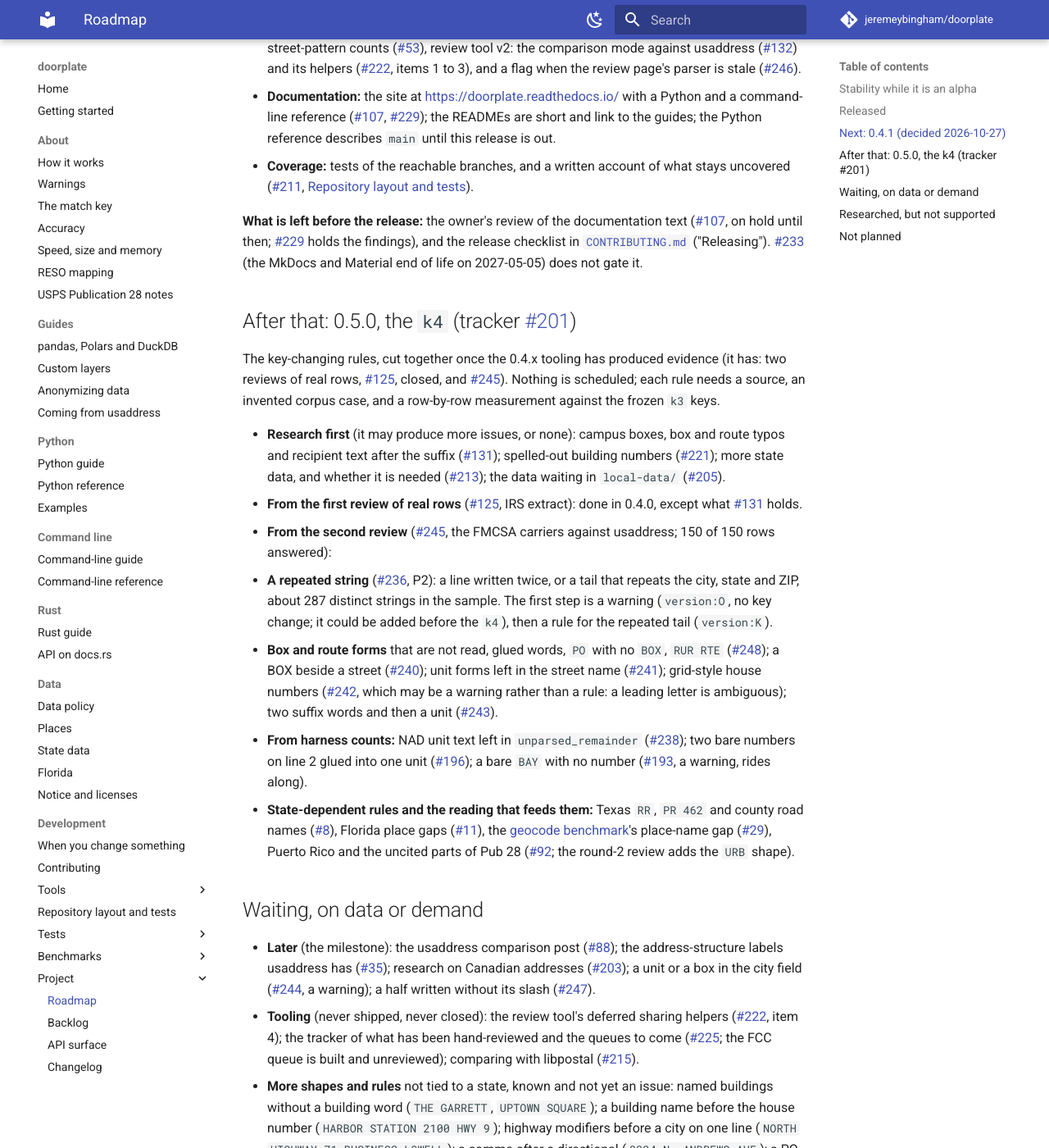
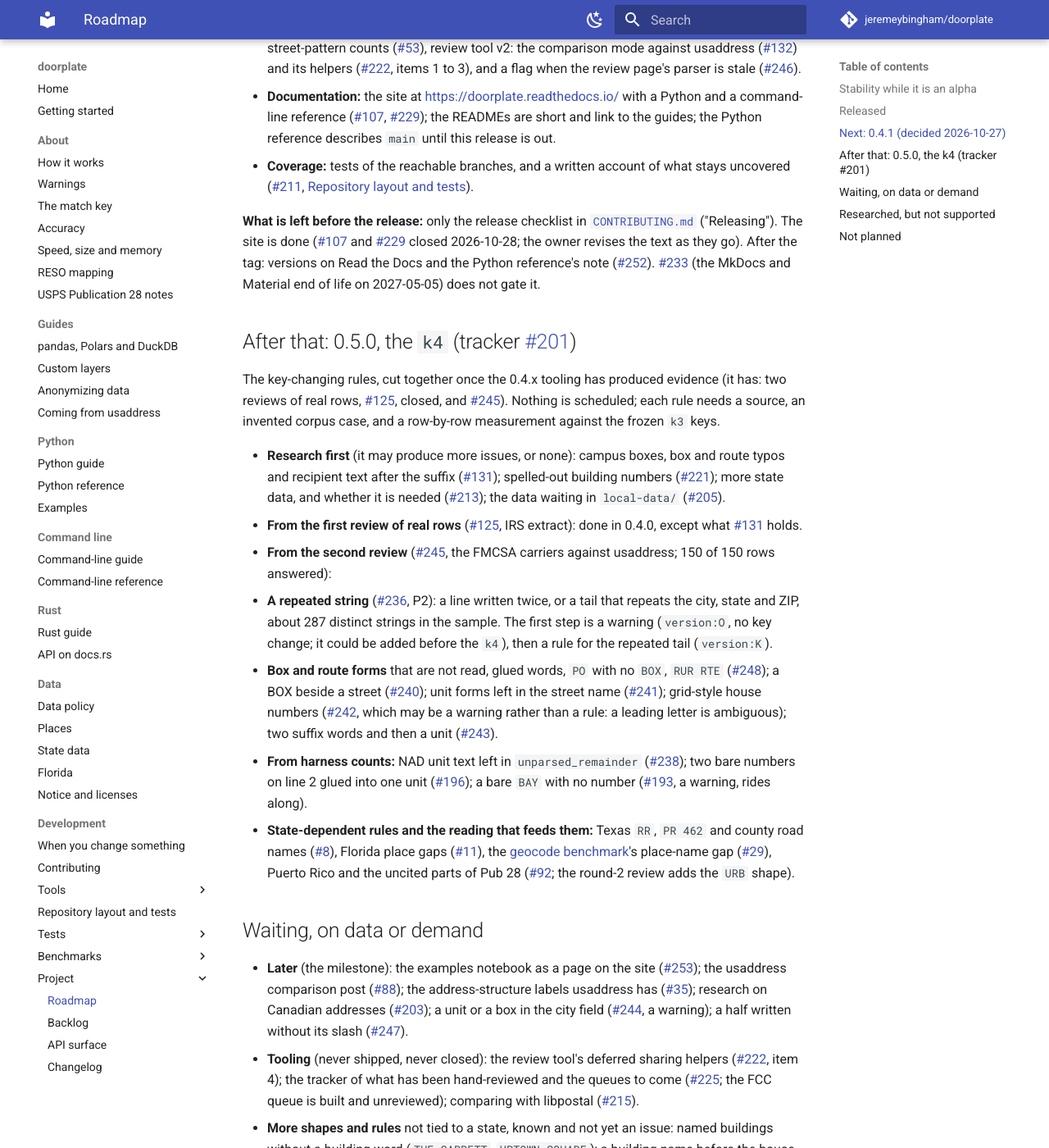
Before and after one commit to jeremeybingham/doorplate, an MkDocs documentation site: the page built from docs/roadmap.md, in a window 1280 px wide and 1400 px high, scrolled down 1290 px. Shown: the whole window at 82% size. Built offline with MkDocs 1.6.1 and Material for MkDocs 9.7.7, drawn with Linux system fonts in a browser that asks for light colours; comment, search, counter and statistics services are not loaded.

Commit message:
Docs: #107 and #229 are closed; the roadmap, the backlog and the release checklist say what follows (#252, #253)
Co-Authored-By: Claude Sonnet 5.5 <noreply@anthropic.com>

```diff
--- a/docs/roadmap.md
+++ b/docs/roadmap.md
@@ -42,9 +42,9 @@ Everything done in 0.4.x so far, with **no key change and no parse-rule change**
   short and link to the guides; the Python reference describes `main` until this release is out.
 - **Coverage:** tests of the reachable branches, and a written account of what stays uncovered (#211, [`repository.md`](repository.md)).
 
-**What is left before the release:** the owner's review of the documentation text (#107, on hold until then; #229 holds the findings), and
-the release checklist in [`CONTRIBUTING.md`](../CONTRIBUTING.md) ("Releasing"). #233 (the MkDocs and Material end of life on 2027-05-05) does not
-gate it.
+**What is left before the release:** only the release checklist in [`CONTRIBUTING.md`](../CONTRIBUTING.md) ("Releasing"). The site is done (#107 and #229 closed
+2026-10-28; the owner revises the text as they go). After the tag: versions on Read the Docs and the Python reference's note (#252). #233 (the MkDocs and
+Material end of life on 2027-05-05) does not gate it.
 
 ## After that: 0.5.0, the `k4` (tracker #201)
 
@@ -67,7 +67,7 @@ scheduled; each rule needs a source, an invented corpus case, and a row-by-row m
 
 ## Waiting, on data or demand
 
-- **Later** (the milestone): the usaddress comparison post (#88); the address-structure labels usaddress has (#35); research on Canadian addresses (#203);
+- **Later** (the milestone): the examples notebook as a page on the site (#253); the usaddress comparison post (#88); the address-structure labels usaddress has (#35); research on Canadian addresses (#203);
   a unit or a box in the city field (#244, a warning); a half written without its slash (#247).
 - **Tooling** (never shipped, never closed): the review tool's deferred sharing helpers (#222, item 4); the tracker of what has been hand-reviewed and the
   queues to come (#225; the FCC queue is built and unreviewed); comparing with libpostal (#215).
```
Also changed, not shown: CONTRIBUTING.md (+1 -1 lines), docs/backlog.md (+1 -1 lines).
